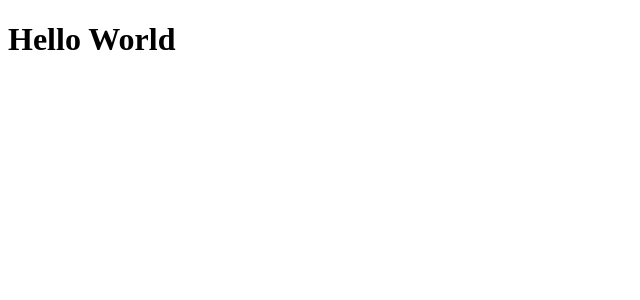
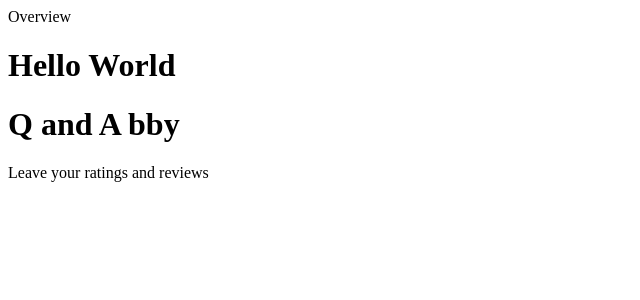
Before and after one commit to rfe2210-FEC-Orchid/FrontEndCapstone, a React app: page / in a window 1280 px wide. Shown: the top 300 px of the page, without its empty margins (0-640 px from the left). Built offline with nearby package versions, Linux system fonts and the light colour scheme.

Commit message:
made files for each component

```diff
--- a/package.json
+++ b/package.json
@@ -17,7 +17,8 @@
     "test": "echo \"Error: no test specified\" && exit 1",
     "start": "webpack --mode=development",
     "build": "webpack --mode=production",
-    "dev": "webpack serve --open"
+    "client-dev": "webpack serve --open",
+    "server-dev": "nodemon server/index.js --watch"
   },
   "devDependencies": {
     "@babel/core": "^7.20.5",
@@ -40,6 +41,7 @@
     "axios": "^1.2.0",
     "dotenv": "^16.0.3",
     "express": "^4.18.2",
+    "nodemon": "^2.0.20",
     "react": "^18.2.0",
     "react-dom": "^18.2.0",
     "styled-components": "^5.3.6"
--- /dev/null
+++ b/src/Components/App.jsx
@@ -0,0 +1,20 @@
+import React, { useState, useEffect } from 'react';
+import axios from 'axios';
+import styled from 'styled-components';
+import Overview from './Overview/Overview.jsx';
+import RnR from './RatingsAndReviews/RnR.jsx';
+import RelatedItems from './RelatedItemsAndComparison/RelatedItems.jsx';
+import QA from './QuestionsAndAnswers/QA.jsx';
+
+const App = (props) => {
+  return (
+    <div>
+      <Overview />
+      <RelatedItems />
+      <QA />
+      <RnR />
+    </div>
+  );
+};
+
+export default App;
--- /dev/null
+++ b/src/Components/Overview/Overview.jsx
@@ -0,0 +1,13 @@
+import React, { useState, useEffect } from 'react';
+import axios from 'axios';
+import styled from 'styled-components';
+
+const Overview = (props) => {
+  return (
+    <div>
+      Overview
+    </div>
+  );
+};
+
+export default Overview;
--- /dev/null
+++ b/src/Components/QuestionsAndAnswers/QA.jsx
@@ -0,0 +1,12 @@
+import React, { useState, useEffect } from 'react';
+import axios from 'axios';
+import styled from 'styled-components';
+
+const QA = (props) => {
+  return (
+    <div>
+      <h1>Q and A bby</h1>
+    </div>
+  );
+};
+export default QA;
--- /dev/null
+++ b/src/Components/RatingsAndReviews/RnR.jsx
@@ -0,0 +1,11 @@
+import React, { useState, useEffect } from 'react';
+import axios from 'axios';
+
+const RnR = () => {
+
+  return (
+    <div>Leave your ratings and reviews</div>
+  )
+}
+
+export default RnR;
--- /dev/null
+++ b/src/Components/RelatedItemsAndComparison/RelatedItems.jsx
@@ -0,0 +1,12 @@
+import React, { useState, useEffect } from 'react';
+import axios from 'axios';
+
+const RelatedItems = () => {
+  return (
+    <div>
+      <h1>Hello World</h1>
+    </div>
+  )
+}
+
+export default RelatedItems;
--- a/src/index.jsx
+++ b/src/index.jsx
@@ -1,13 +1,5 @@
 import React from 'react';
 import ReactDOM from 'react-dom';
-
-const App = () => {
-
-  return (
-    <div>
-      <h1>Hello World</h1>
-    </div>
-  );
-}
+import App from './Components/App.jsx'
 
 ReactDOM.render(<App />, document.getElementById('root'));
```
Also changed, not shown: src/Components/RatingsAndReviews/Ratings.jsx (added, +11 -0 lines), src/Components/RatingsAndReviews/ReviewTile.jsx (added, +11 -0 lines), src/Components/RatingsAndReviews/ReviewsList.jsx (added, +11 -0 lines), 2 other files (tests, documents, lock files or other folders).
